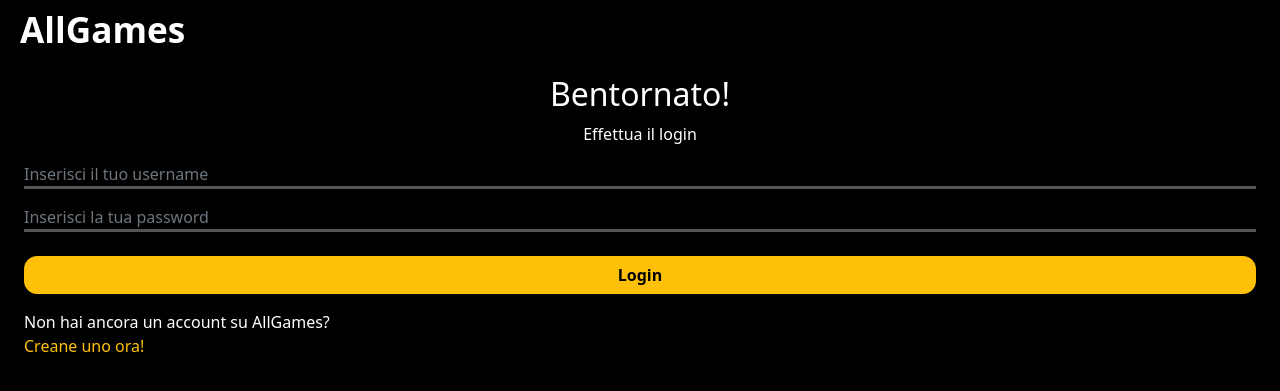
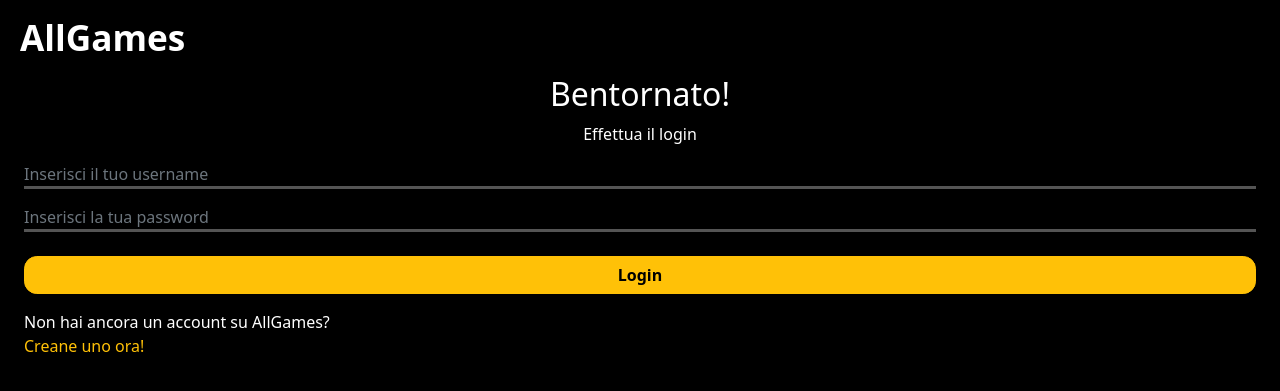
Before and after one commit to Ventus218/AllGames, a PHP site: page /login.php in a window 1280 px wide. Shown: the top 391 px of the page. Run offline with PHP 8.4, Linux system fonts and the light colour scheme.

Commit message:
improved spacing

```diff
--- a/website/templates/container.php
+++ b/website/templates/container.php
@@ -10,20 +10,20 @@
 </head>
 <body class="bg-black text-white">
 
-    <div class="container-fluid p-0 px-4 overflow-hidden">
+    <div class="container-fluid pt-0 pb-2 px-4 overflow-hidden">
 
         <!--Top bar of the page-->
-        <div class="row p-2 fixed-top bg-blur">
+        <div class="row px-2 py-3 fixed-top bg-blur align-items-center">
             <div class="col ps-4">
                 <header>
-                    <h1>AllGames</h1>
+                    <h1 class="m-0">AllGames</h1>
                 </header>
             </div>
 
             <?php if (isset($templateParams["show-top-bar-buttons"]) && $templateParams["show-top-bar-buttons"] === true): ?>
             <!--Menu with create post button, create community button and notifications-->
             <div class="col-6">
-                <ul class="nav nav-pills mt-2">
+                <ul class="nav nav-pills">
                     <!--Create a community button-->
                     <li class="col-4 nav-item">
                         <a class="nav-link border border-lightgray text-center text-white p-0 pb-1 border-2" id="plus-community-image" href="#">
```
